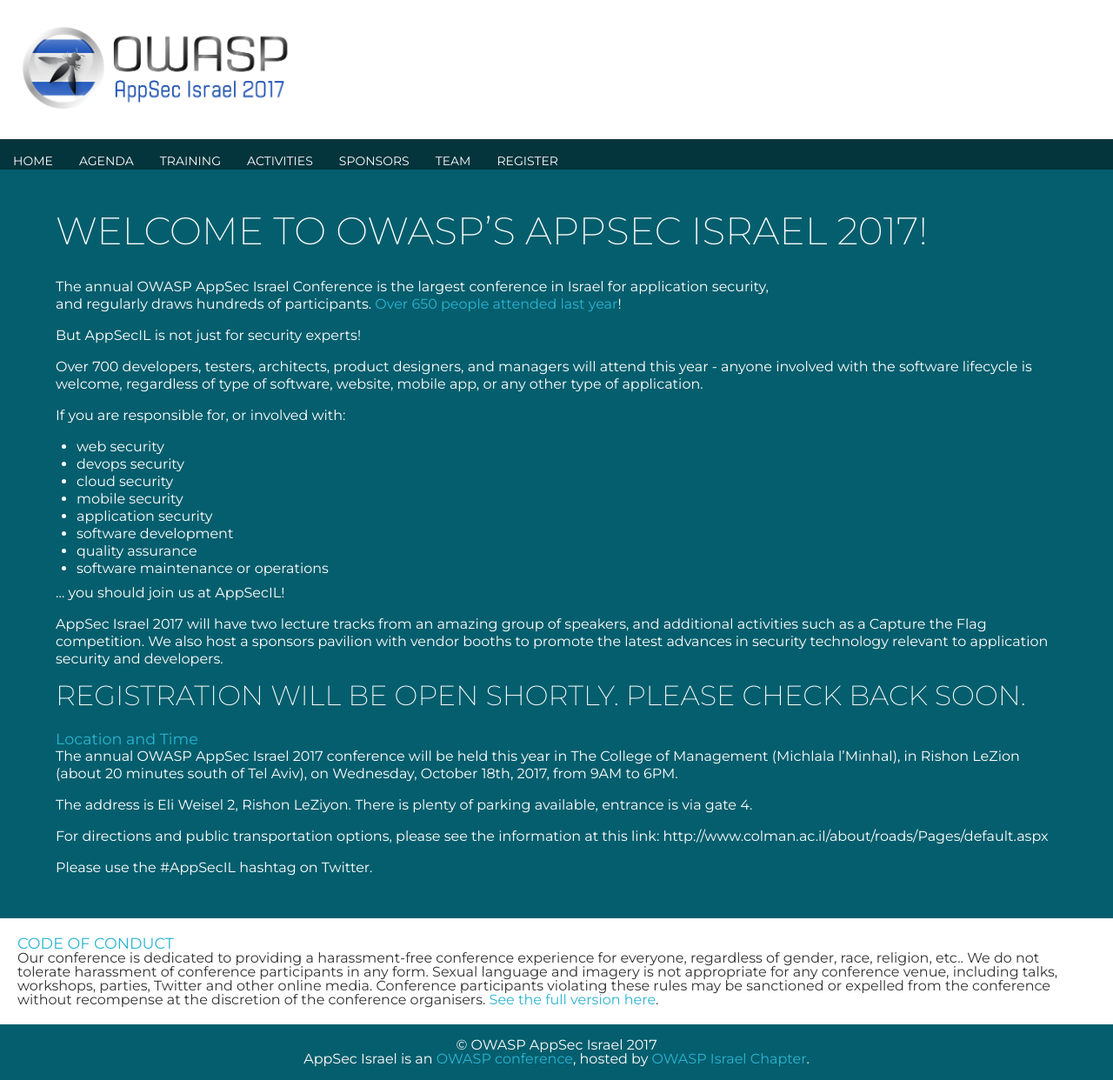
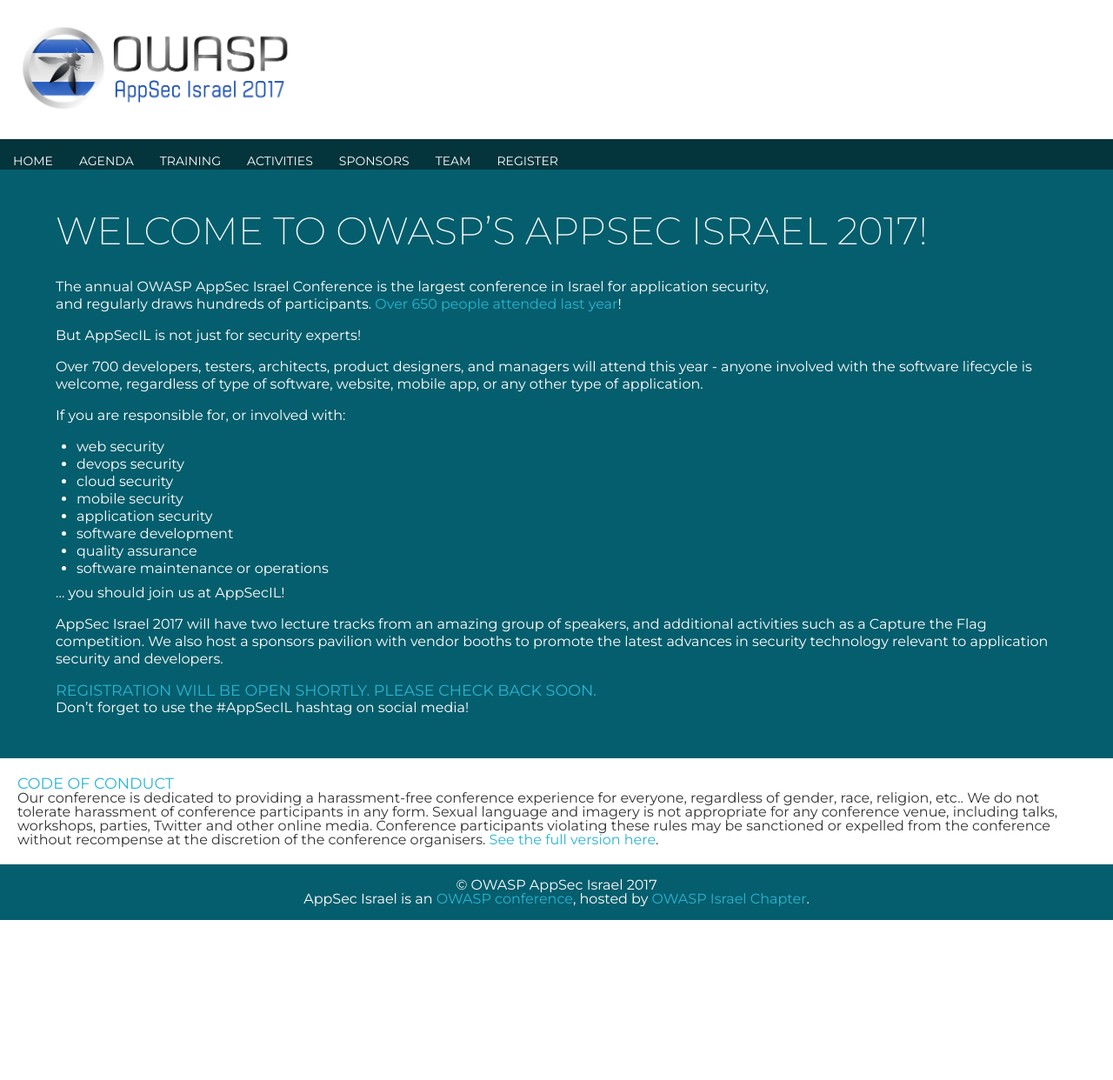
Before and after one commit to OWASP/AppSec-Israel-2017, a Jekyll site: the page built from index.md, in a window 1280 px wide. Shown: the whole page at 87% size. Built offline with Jekyll 4.4.1, drawn with Linux system fonts in a browser that asks for light colours; our own code applies the rules of GitHub Pages for plain Markdown files; after the commit the page ends 1058 px from its top, so only the background shows below that.

Commit message:
Update index.md

```diff
--- a/index.md
+++ b/index.md
@@ -25,15 +25,6 @@ If you are responsible for, or involved with:
 
 AppSec Israel 2017 will have two lecture tracks from an amazing group of speakers, and additional activities such as a Capture the Flag competition. We also host a sponsors pavilion with vendor booths to promote the latest advances in security technology relevant to application security and developers.
 
-### REGISTRATION WILL BE OPEN SHORTLY. PLEASE CHECK BACK SOON.
+#### REGISTRATION WILL BE OPEN SHORTLY. PLEASE CHECK BACK SOON.
 
-
-#### Location and Time
-
-The annual OWASP AppSec Israel 2017 conference will be held this year in The College of Management (Michlala l’Minhal), in Rishon LeZion (about 20 minutes south of Tel Aviv), on Wednesday, October 18th, 2017, from 9AM to 6PM.
-
-The address is Eli Weisel 2, Rishon LeZiyon. There is plenty of parking available, entrance is via gate 4.
-
-For directions and public transportation options, please see the information at this link: http://www.colman.ac.il/about/roads/Pages/default.aspx
-
-Please use the #AppSecIL hashtag on Twitter.
+Don't forget to use the #AppSecIL hashtag on social media!
```
